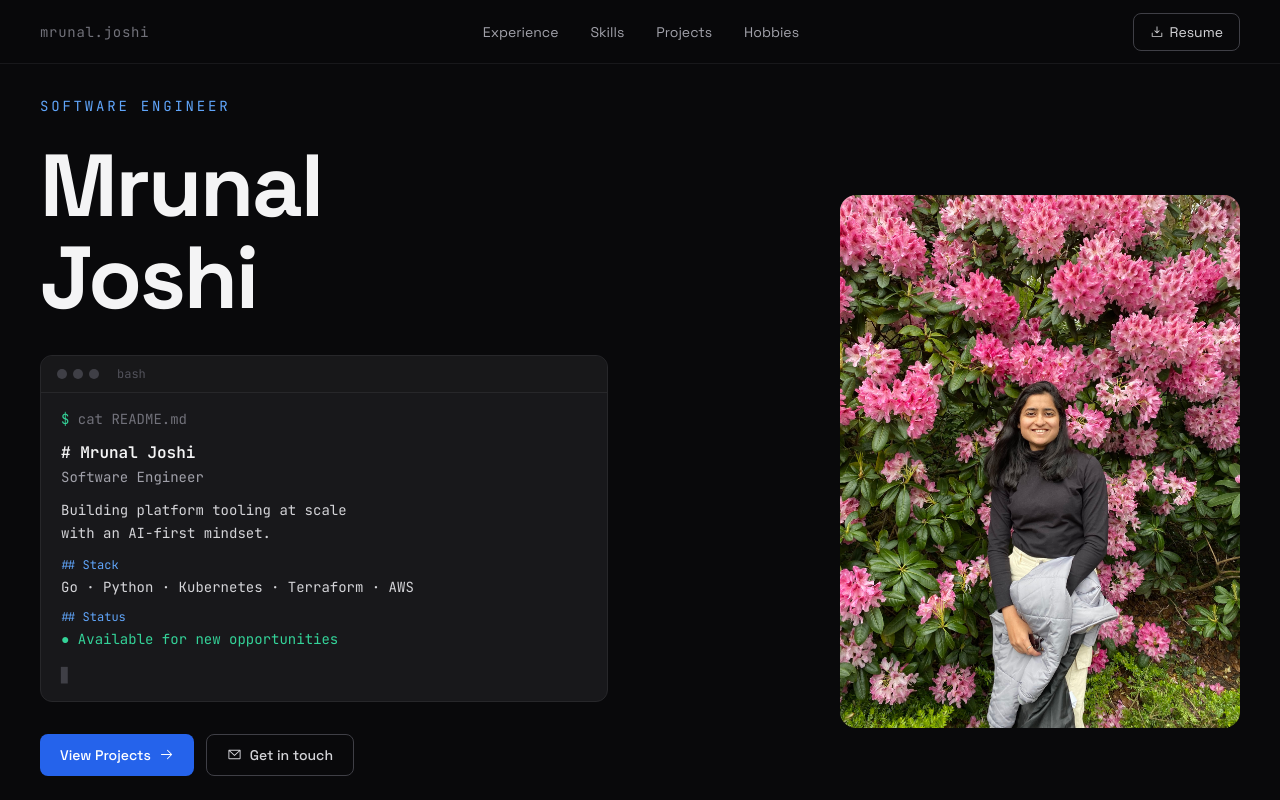
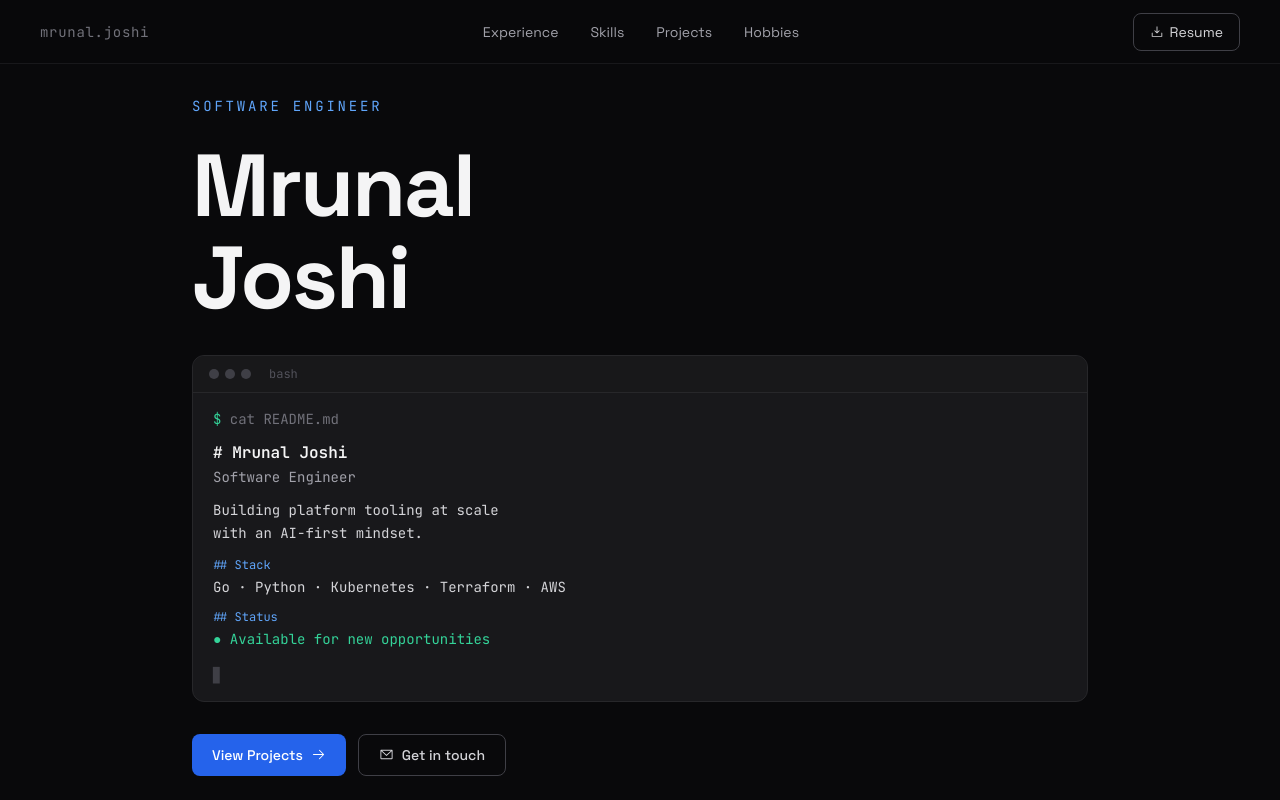
Before and after one commit to mrunalbuilds/Personal-portfolio-website, a Next.js app: page / in a window 1280 px wide. Shown: the top 800 px of the page. Built offline with nearby package versions, Linux system fonts and the light colour scheme.

Commit message:
Remove profile picture and center hero content

```diff
--- a/app/page.tsx
+++ b/app/page.tsx
@@ -238,9 +238,7 @@ export default function Home() {
       {/* Hero */}
       <section id="home" className="min-h-[100dvh] flex items-center pt-24 pb-16">
         <div className="max-w-7xl mx-auto px-6 lg:px-10 w-full">
-          <div className="grid lg:grid-cols-2 gap-16 items-center">
-
-            {/* Left */}
+          <div className="max-w-4xl mx-auto">
             <div>
               <p className="font-mono text-sm text-blue-400 uppercase tracking-[0.2em] mb-6">
                 Software Engineer
@@ -293,21 +291,6 @@ export default function Home() {
               <div className="flex items-center gap-2 text-sm text-zinc-500">
                 <span className="w-2 h-2 rounded-full bg-emerald-500 shrink-0" />
                 Open to new opportunities
-              </div>
-            </div>
-
-            {/* Right: photo */}
-            <div className="hidden lg:flex justify-end">
-              <div className="relative">
-                <div className="absolute -inset-6 bg-blue-500/8 rounded-3xl blur-2xl pointer-events-none" />
-                <Image
-                  src="/profile.jpg"
-                  alt="Mrunal Joshi"
-                  width={400}
-                  height={400}
-                  className="relative rounded-2xl object-cover"
-                  priority
-                />
               </div>
             </div>
           </div>
```
